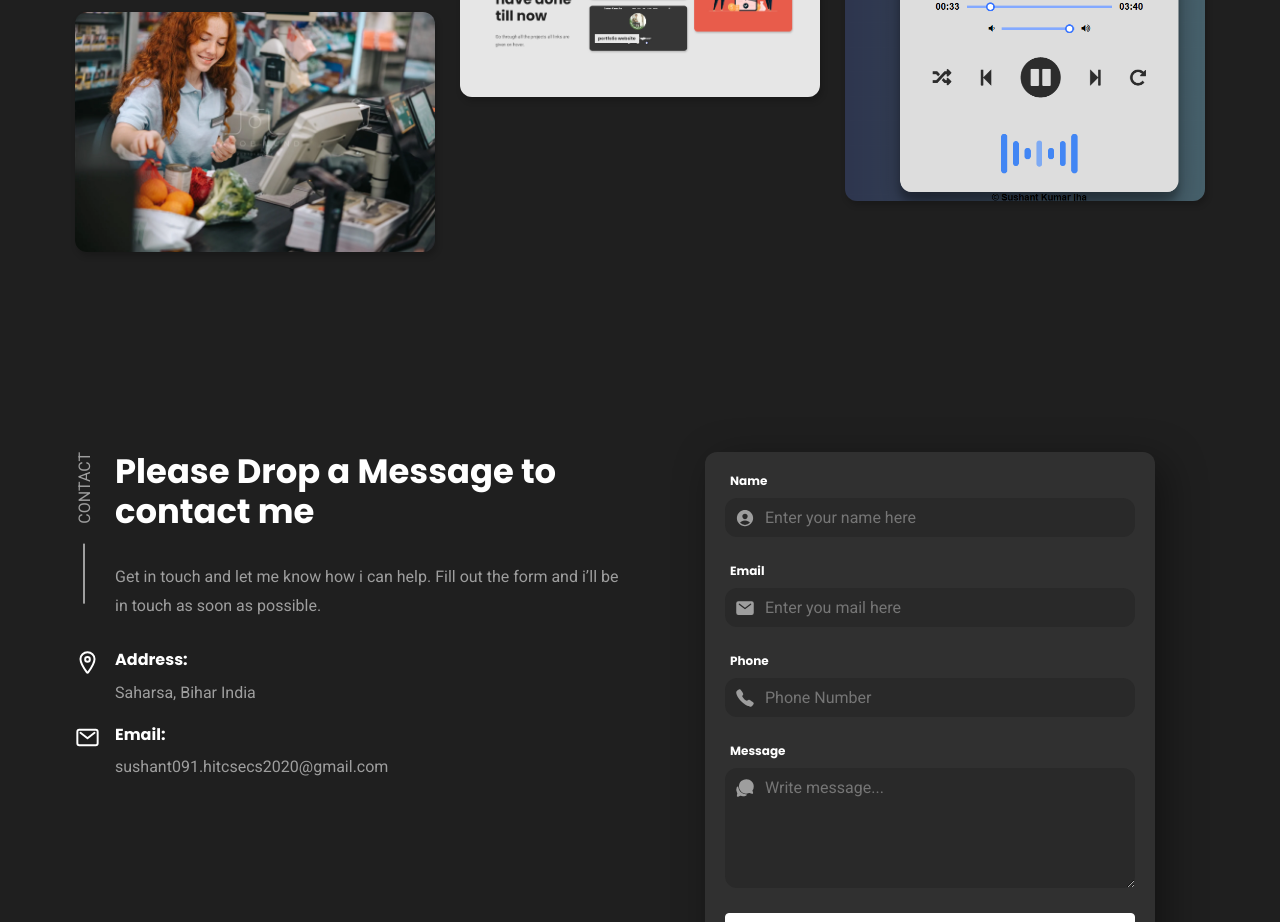
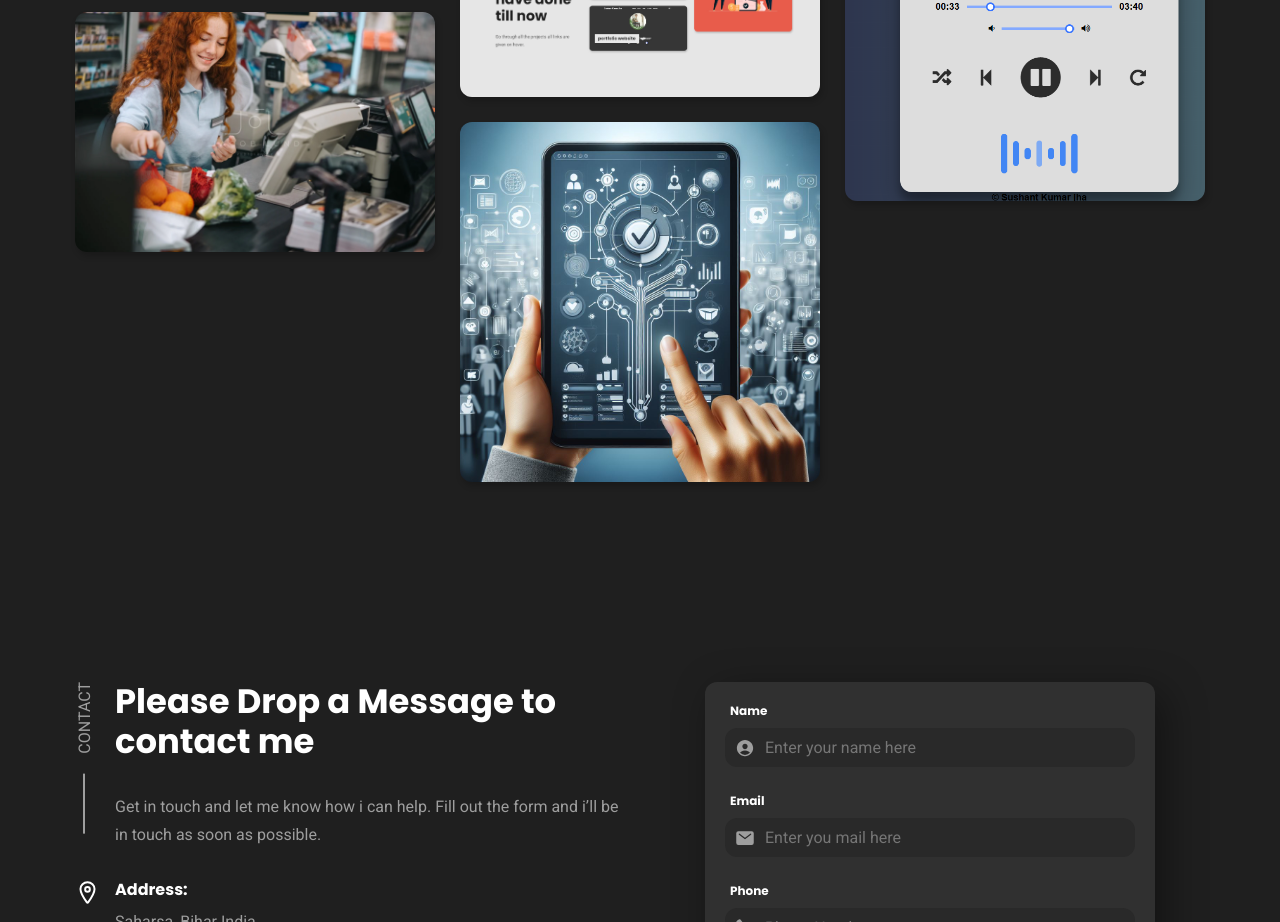
Before and after one commit to Sushantfox/Portfolio, a plain HTML site: page index.html in a window 1280 px wide. Shown: the part 2280-3202 px from the top of the page. Drawn offline with nearby package versions, Linux system fonts and the light colour scheme; a web font is replaced by a local one.

Commit message:
Update index.html

```diff
--- a/index.html
+++ b/index.html
@@ -494,7 +494,19 @@
 
             </a>
           </li>
+          <li>
+            <a href="https://github.com/Sushantfox/Portfolio/tree/main" class="project-card">
 
+              <figure class="card-banner">
+                <img src="./assets/images/project-3.png" class="w-100" alt="portfolio">
+              </figure>
+
+              <div class="card-content">
+                <h3 class="h4 card-title">Portfolio </h3>
+              </div>
+
+            </a>
+          </li>
 
           <li>
             <a href="https://github.com/Sushantfox/music-player" class="project-card">
```
